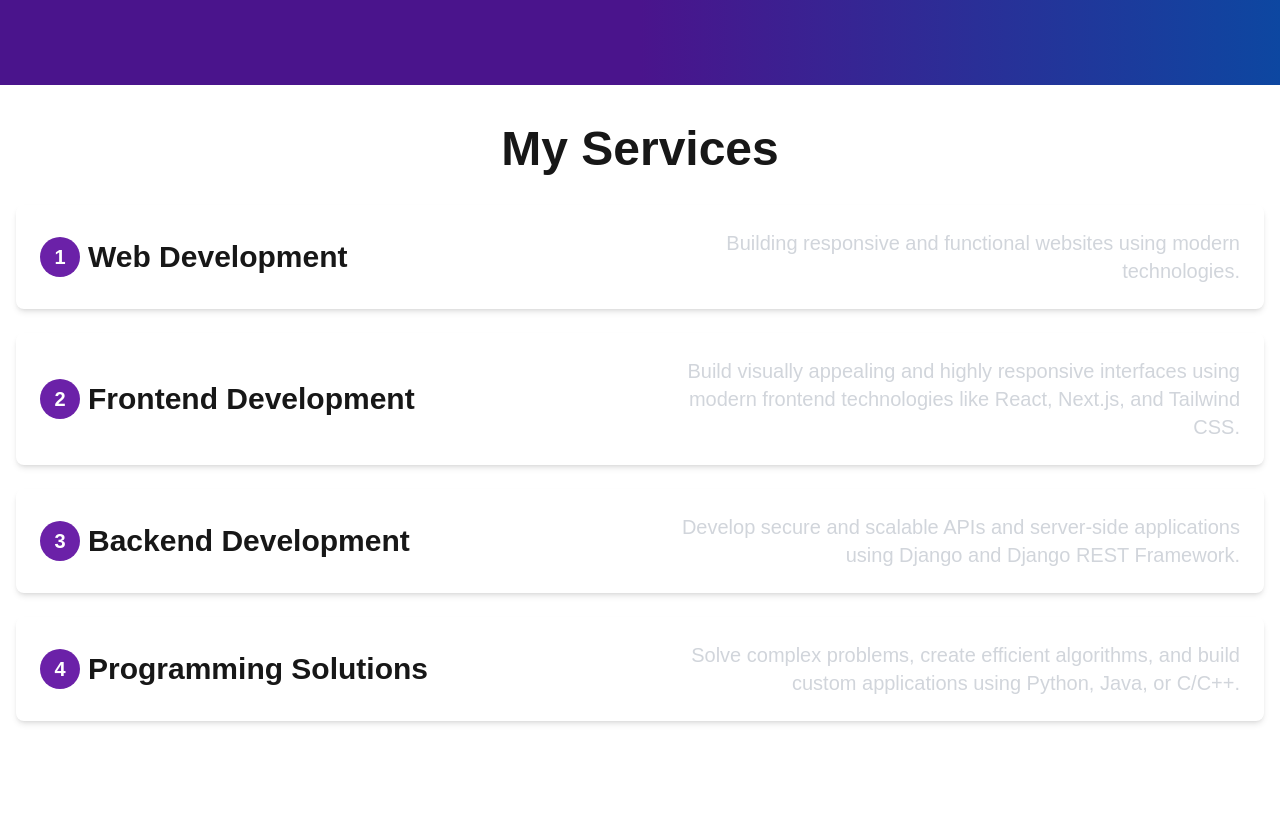
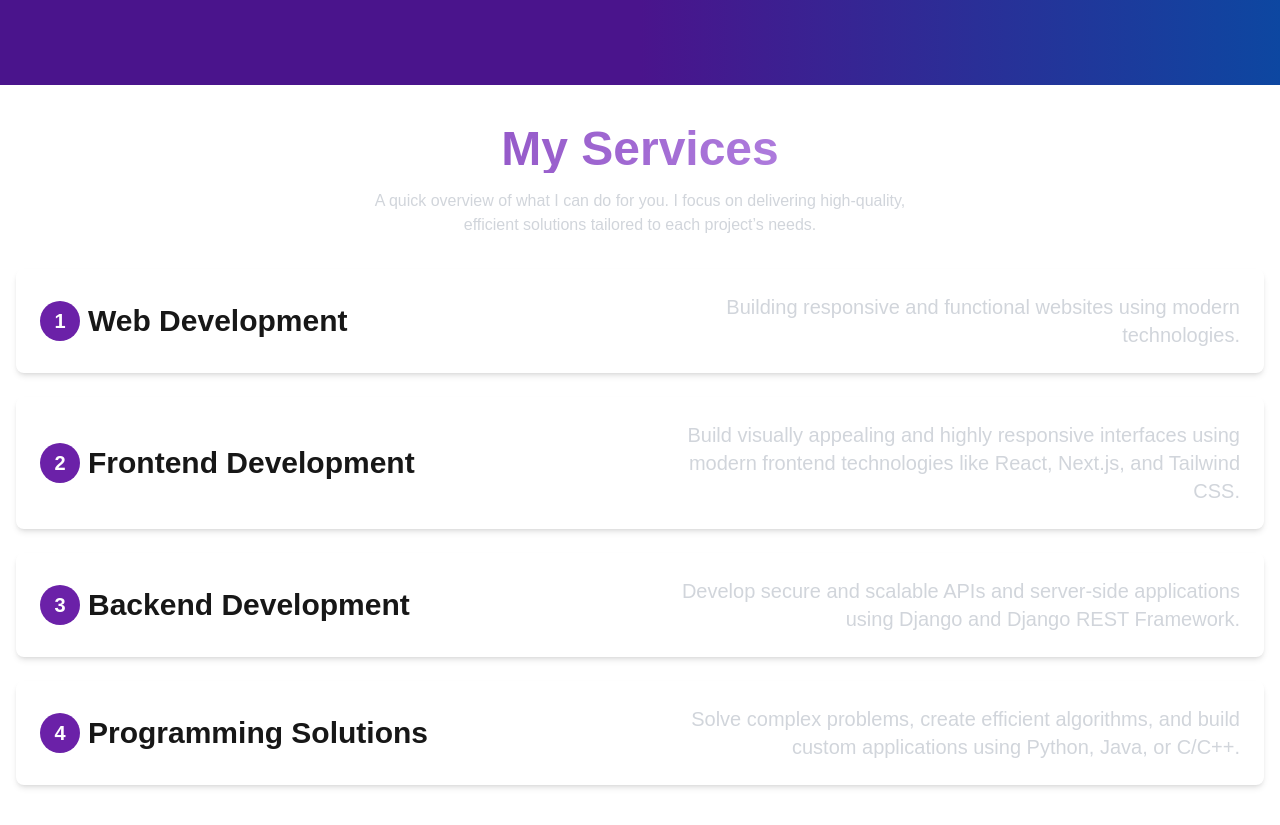
Before and after one commit to TahmidMuntaser/Personal_Portfolio_Web, a Next.js app in the folder myproject/: page /sample in a window 1280 px wide. Shown: the part 800-1625 px from the top of the page. Before the commit the page ends 1561 px from the top, so only its background shows below. Built offline with nearby package versions, Linux system fonts and the light colour scheme.

Commit message:
service text design changed

```diff
--- a/myproject/src/app/sample/components/ui/Services.jsx
+++ b/myproject/src/app/sample/components/ui/Services.jsx
@@ -6,7 +6,11 @@ const Services = ({ services }) => {
     return (
         <section className="py-10 bg-gray-1000">
             <div className="container mx-auto px-4">
-                <h2 className="text-5xl font-bold text-center mb-8">My Services</h2>
+                <h2 className="text-center text-5xl font-bold mb-4 bg-clip-text text-transparent bg-gradient-to-r from-purple-800 to-purple-300">My Services</h2>
+                <p className="text-center text-gray-300 max-w-prose mx-auto mb-8">
+                    A quick overview of what I can do for you. I focus on delivering
+                    high-quality, efficient solutions tailored to each project’s needs.
+                </p>
                 <div className="grid grid-cols-1 gap-6">
                     {services.map((service) => (
                         <div
```
